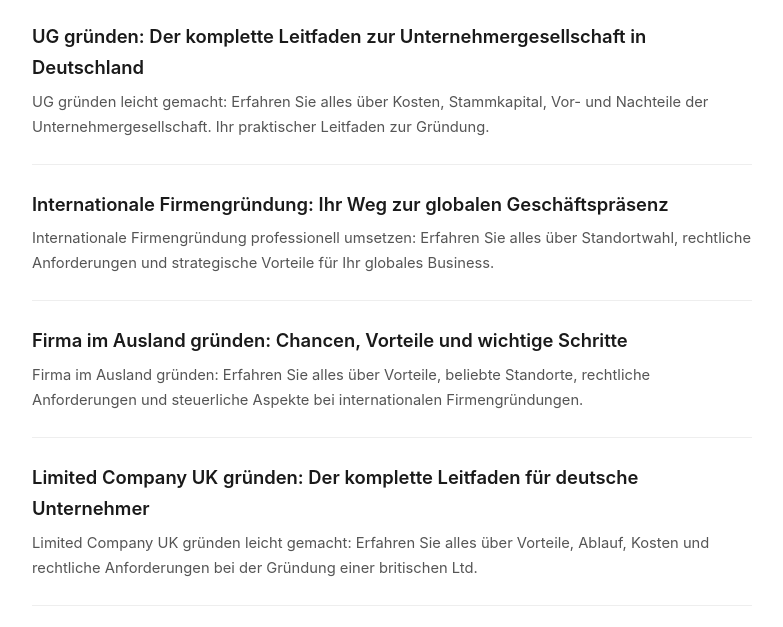
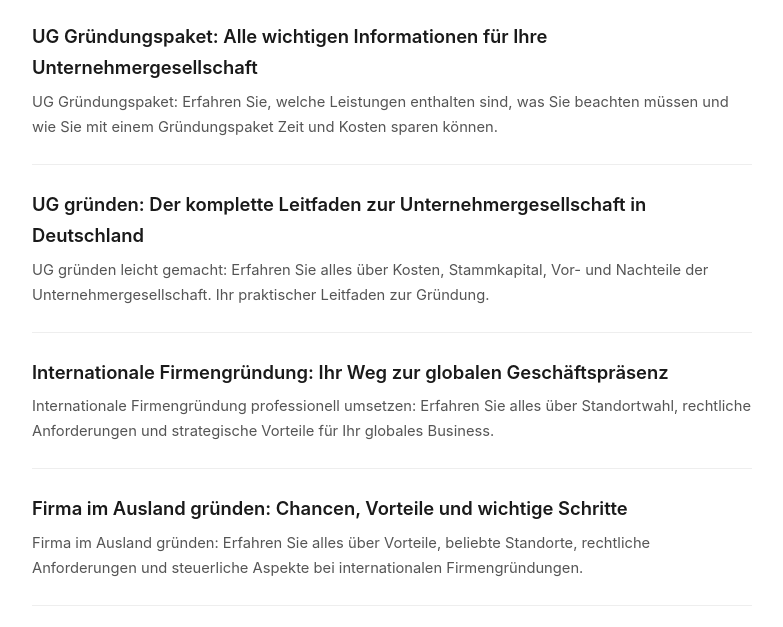
Before and after one commit to haraldlinhart-prog/pan21-com, a plain HTML site: page blog/index.html in a window 1280 px wide. Shown: the part 162-789 px from the top of the page, without its empty margins (248-1031 px from the left). Drawn offline with Linux system fonts and the light colour scheme.

Commit message:
suchmaschinen.pro: update news index

```diff
--- a/blog/index.html
+++ b/blog/index.html
@@ -21,6 +21,10 @@
 <a class="back" href="https://www.pan21.com/">&larr; Zurück zu pan21.com</a>
 <h1>News</h1>
 <ul>
+  <li>
+    <a href="./ug-grundungspaket-alle-wichtigen-informationen-fur-ihre-unternehmerges/">UG Gründungspaket: Alle wichtigen Informationen für Ihre Unternehmergesellschaft</a>
+    <p>UG Gründungspaket: Erfahren Sie, welche Leistungen enthalten sind, was Sie beachten müssen und wie Sie mit einem Gründungspaket Zeit und Kosten sparen können.</p>
+  </li>
   <li>
     <a href="./ug-grunden-der-komplette-leitfaden-zur-unternehmergesellschaft-in-deut/">UG gründen: Der komplette Leitfaden zur Unternehmergesellschaft in Deutschland</a>
     <p>UG gründen leicht gemacht: Erfahren Sie alles über Kosten, Stammkapital, Vor- und Nachteile der Unternehmergesellschaft. Ihr praktischer Leitfaden zur Gründung.</p>
```
